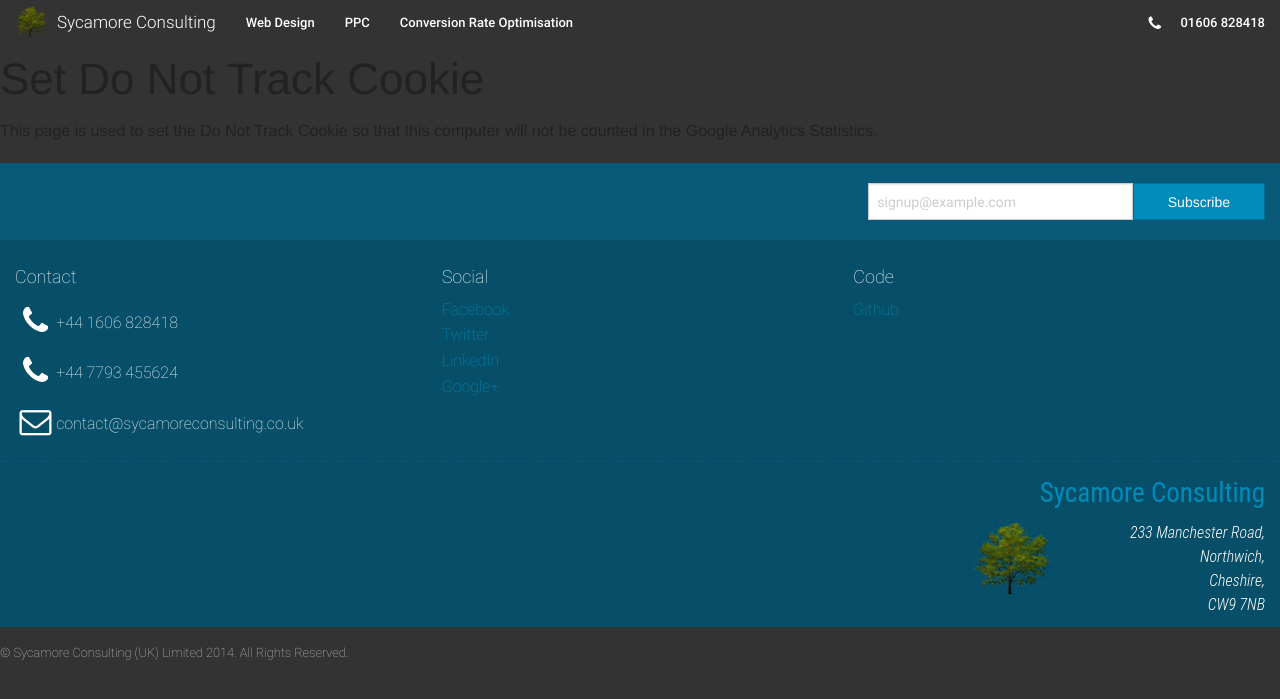
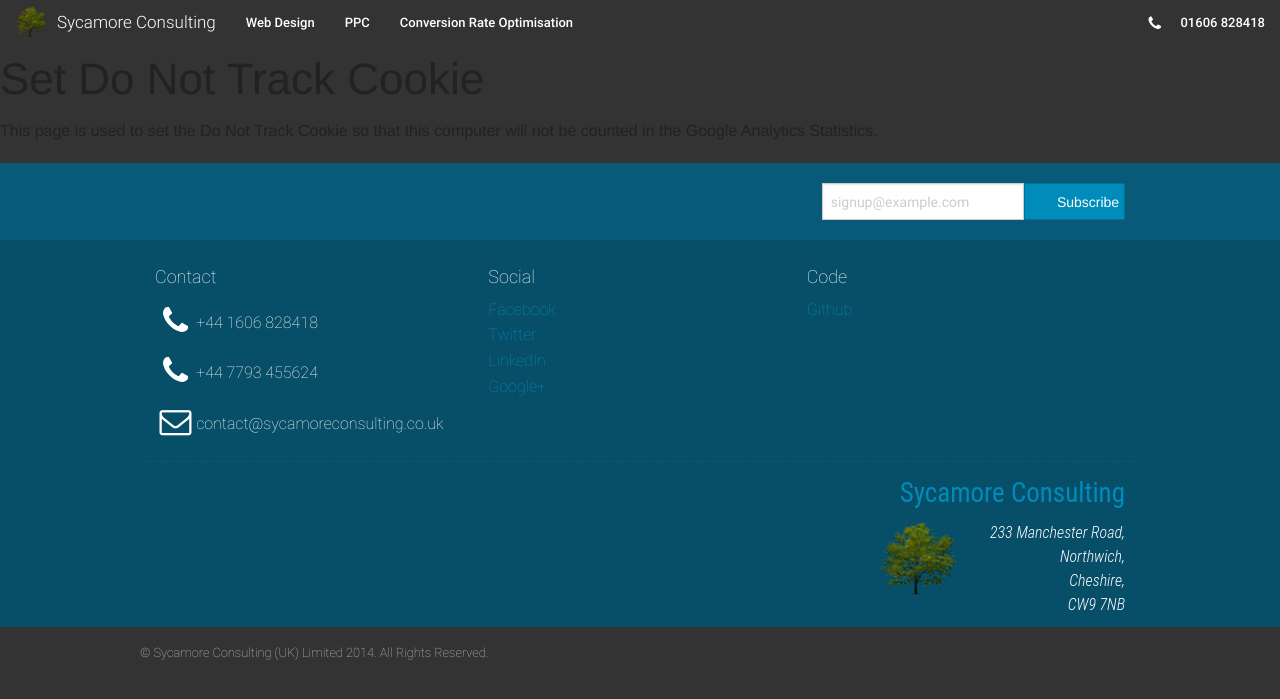
Before and after one commit to sycamoreconsulting/sycamoreconsulting.github.io, a Jekyll site: the page built from sandbox/donottrack.html, in a window 1280 px wide. Shown: the top 699 px of the page. Built offline with Jekyll 4.4.1, drawn with Linux system fonts in a browser that asks for light colours; Markdown is read by kramdown in place of the engine named in the settings.

```diff
--- a/Gruntfile.js
+++ b/Gruntfile.js
@@ -23,7 +23,7 @@
           preserveComments: false,
           beautify: false,
           compress: true,
-          mangle: true
+          mangle: false
         },
         files: {
           'assets/js/scripts.min.js': [
--- a/index.html
+++ b/index.html
@@ -59,7 +59,7 @@
 				</div>
 				<div class="medium-4 large-4 columns">
 					<a href="/pay-per-click-marketing/" title="Pay Per Click Marketing">
-						<img alt="Pay Per Click Marketing" src="http://placehold.it/600x350" />
+<!--						<img alt="Pay Per Click Marketing" src="http://placehold.it/600x350" /> -->
 						<h4>Pay Per Click Marketing</h4>
 					</a>
 					<p>
@@ -68,7 +68,7 @@
 				</div>
 				<div class="medium-4 large-4 columns">
 					<a href="/conversion-rate-optimisation/" title="Conversion Rate Optimisation">
-						<img alt="Conversion Rate Optimisation" src="http://placehold.it/600x350" />
+<!--						<img alt="Conversion Rate Optimisation" src="http://placehold.it/600x350" /> -->
 						<h4>Conversion Rate Optimisation</h4>
 					</a>
 					<p>
--- a/src/scss/_settings.scss
+++ b/src/scss/_settings.scss
@@ -82,7 +82,7 @@
 // $include-html-grid-classes: $include-html-classes;
 // $include-xl-html-grid-classes: false;
 
-$row-width: rem-calc(1300);
+// $row-width: rem-calc(1300);
 // $total-columns: 12;
 // $column-gutter: rem-calc(30);
 
```
Also changed, not shown: assets/css/styles.min.css, assets/js/scripts.min.js.
